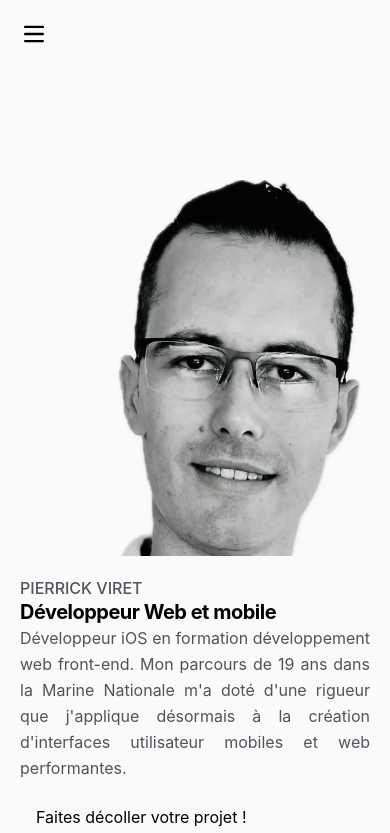
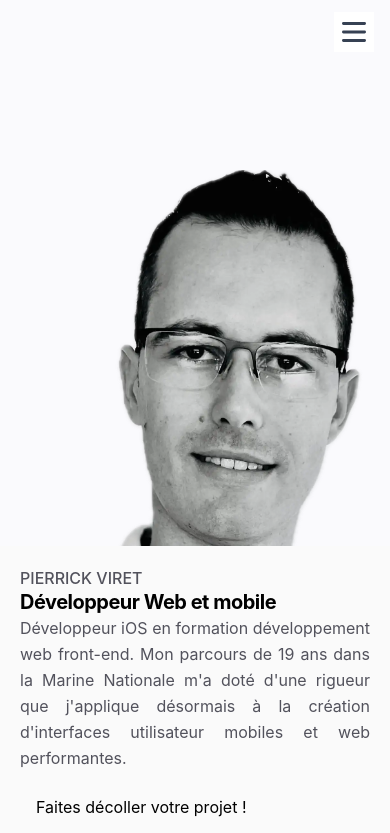
Before and after one commit to Pierrick74/MonSite, a React (Vite) app: page / in a window 390 px wide. Shown: the top 833 px of the page. Built offline with nearby package versions, Linux system fonts and the light colour scheme.

Commit message:
add responsive navbar

```diff
--- /dev/null
+++ b/src/components/navbar.jsx
@@ -0,0 +1,91 @@
+import {
+    DropdownMenu,
+    DropdownMenuContent,
+    DropdownMenuItem,
+    DropdownMenuLabel,
+    DropdownMenuSeparator,
+    DropdownMenuTrigger,
+} from "@/components/ui/dropdown-menu"
+
+const scrollToSection = (id) => {
+    const element = document.getElementById(id);
+    if (element) {
+        element.scrollIntoView({
+            behavior: 'smooth',
+            block: 'start'
+        });
+    }
+};
+
+export function Navbar() {
+    const menuItems = [
+        { id: 'projects', label: 'Projets' },
+        { id: 'Competences', label: 'Compétences' },
+        { id: 'parcours', label: 'Parcours' },
+        { id: 'Contact', label: 'Contact' },
+    ];
+
+    return (
+        <nav className="">
+            <div className="max-w-7xl mx-auto px-4 sm:px-6 lg:px-8">
+                <div className="flex justify-between items-center h-16">
+                    {/* Logo / Nom */}
+                    <div className="flex-shrink-0">
+                        <h2 className="text-xl lg:text-2xl xl:text-3xl font-bold text-gray-900 hidden md:flex ">
+                            Pierrick VIRET
+                        </h2>
+                    </div>
+
+                    {/* Menu Desktop */}
+                    <div className="hidden md:flex md:items-center md:space-x-8">
+                        {menuItems.map((item) => (
+                            <button
+                                key={item.id}
+                                onClick={() => scrollToSection(item.id)}
+                                className="text-gray-700 hover:text-gray-900 hover:underline underline-offset-4 transition-colors duration-200 px-3 py-2 text-lg lg:text-xl xl:text-2xl font-medium"
+                            >
+                                {item.label}
+                            </button>
+                        ))}
+                    </div>
+
+                    {/* Menu Mobile */}
+                    <div className="md:hidden bg-white">
+                        <DropdownMenu>
+                            <DropdownMenuTrigger className="inline-flex items-center justify-center p-2 rounded-md text-gray-700 hover:text-gray-900 hover:bg-gray-100 focus:outline-none focus:ring-2 focus:ring-inset focus:ring-gray-500">
+                                <span className="sr-only">Ouvrir le menu</span>
+                                <svg
+                                    xmlns="http://www.w3.org/2000/svg"
+                                    className="h-6 w-6"
+                                    viewBox="0 0 17 14"
+                                    fill="none"
+                                    aria-hidden="true"
+                                >
+                                    <path
+                                        stroke="currentColor"
+                                        strokeWidth="2"
+                                        strokeLinecap="round"
+                                        strokeLinejoin="round"
+                                        d="M1 1h15M1 7h15M1 13h15"
+                                    />
+                                </svg>
+                            </DropdownMenuTrigger>
+                            <DropdownMenuContent className="w-56 bg-stone-50" align="end" sideOffset={5}>
+                                <DropdownMenuLabel>Pierrick VIRET</DropdownMenuLabel>
+                                <DropdownMenuSeparator />
+                                {menuItems.map((item) => (
+                                    <DropdownMenuItem
+                                        key={item.id}
+                                        onClick={() => scrollToSection(item.id)}
+                                    >
+                                        {item.label}
+                                    </DropdownMenuItem>
+                                ))}
+                            </DropdownMenuContent>
+                        </DropdownMenu>
+                    </div>
+                </div>
+            </div>
+        </nav>
+    );
+}
--- a/src/components/section/header.jsx
+++ b/src/components/section/header.jsx
@@ -1,12 +1,9 @@
-import { SectionMenu } from './section-menu';
-
+import { Navbar } from '../navbar';
 
 export function Header() {
     return (
         <header>
-            <div className="m-6">
-                <SectionMenu />
-            </div>
-        </header >
+            <Navbar />
+        </header>
     )
 }
--- a/src/components/section/section-menu.jsx
+++ /dev/null
@@ -1,46 +0,0 @@
-import {
-    DropdownMenu,
-    DropdownMenuContent,
-    DropdownMenuItem,
-    DropdownMenuLabel,
-    DropdownMenuSeparator,
-    DropdownMenuTrigger,
-} from "@/components/ui/dropdown-menu"
-
-const scrollToSection = (id) => {
-    const element = document.getElementById(id);
-    if (element) {
-        element.scrollIntoView({
-            behavior: 'smooth',
-            block: 'start'
-        });
-    }
-};
-
-export function SectionMenu() {
-    return (
-        <DropdownMenu>
-            <DropdownMenuTrigger><span className="sr-only">Ouvrir le menu</span>
-                <svg xmlns="http://www.w3.org/2000/svg" className="h-5 w-5" viewBox="0 0 17 14" fill="none" aria-hidden="true">
-                    <path stroke="black" stroke-width="2" stroke-linecap="round" stroke-linejoin="round" d="M1 1h15M1 7h15M1 13h15" />
-                </svg>
-            </DropdownMenuTrigger>
-            <DropdownMenuContent className="w-56" align="start" sideOffset={5}>
-                <DropdownMenuLabel>Pierrick VIRET</DropdownMenuLabel>
-                <DropdownMenuSeparator />
-                <DropdownMenuItem onClick={() => scrollToSection('projects')}>
-                    Projets
-                </DropdownMenuItem>
-                <DropdownMenuItem onClick={() => scrollToSection('Competences')}>
-                    Compétences
-                </DropdownMenuItem>
-                <DropdownMenuItem onClick={() => scrollToSection('parcours')}>
-                    Parcours
-                </DropdownMenuItem>
-                <DropdownMenuItem onClick={() => scrollToSection('Contact')}>
-                    Contact
-                </DropdownMenuItem>
-            </DropdownMenuContent>
-        </DropdownMenu>
-    )
-}
```
